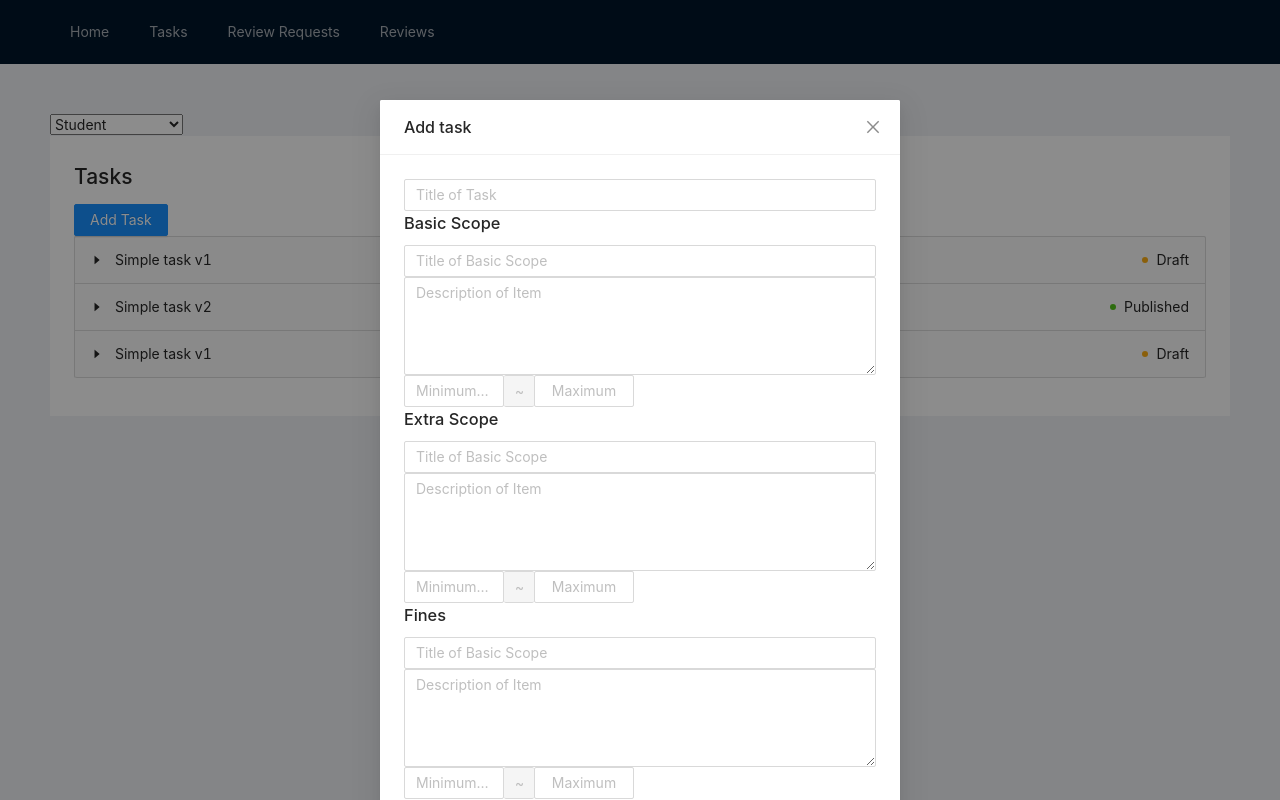
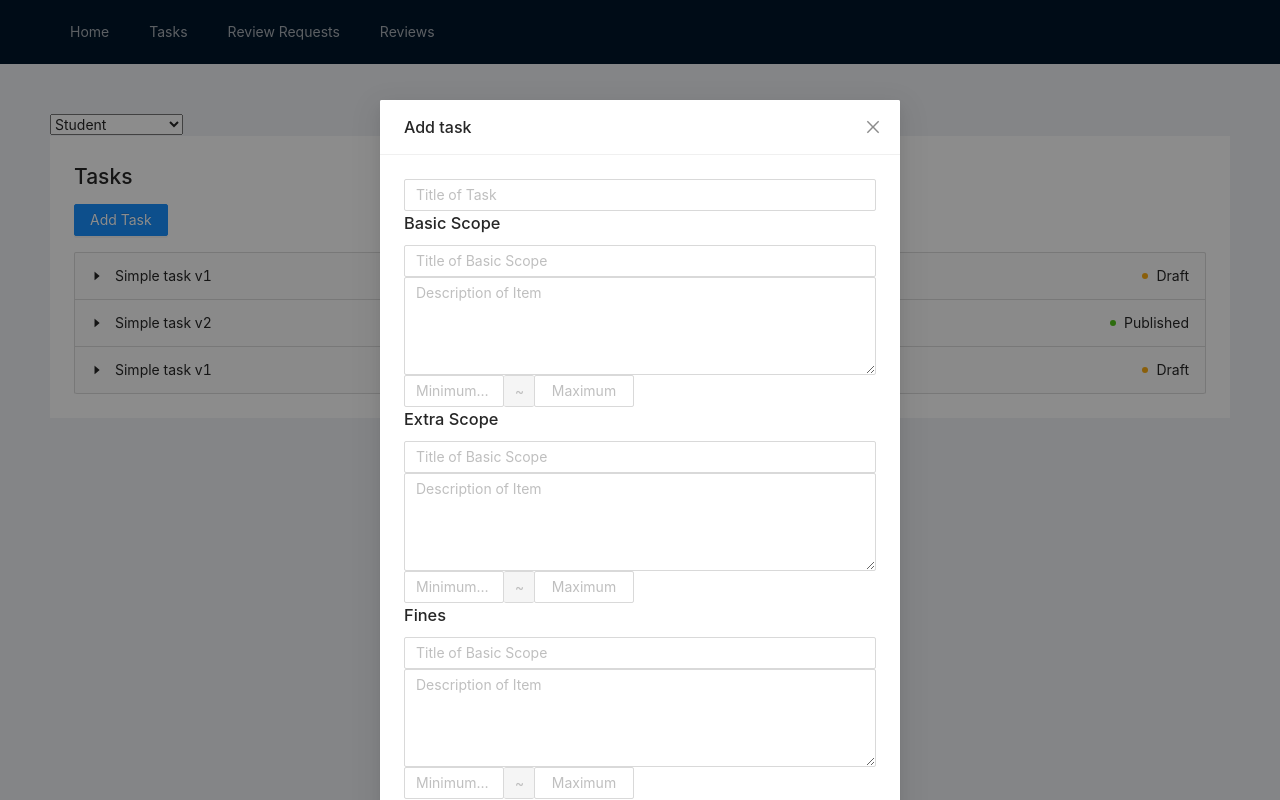
Before and after one commit to lp-msarchitect/x-check-app, a React (Create React App) app: page /tasks in a window 1280 px wide. Both pictures are taken after a click on the button "Add Task". Built offline with nearby package versions, Linux system fonts and the light colour scheme; data requests are answered from the project's data file.

Commit message:
refactor: rename ButtonFOrCreateTask to ModalWrap, fix eslint warnings,

```diff
--- a/src/components/ButtonForCreateTask/ButtonForCreateTask.tsx
+++ /dev/null
@@ -1,65 +0,0 @@
-import React from 'react';
-import { Modal, Button } from 'antd';
-import ModalText from '../ModalText/ModalText';
-import DataService  from '../../services/data-service'
-
-class ButtonForCreateTask extends React.Component {
-    state = {
-      ModalText: 'Content of the modal',
-      visible: false,
-      confirmLoading: false,
-    };
-
-    showModal = () => {
-      this.setState({
-        visible: true,
-      });
-    };
-
-    handleOk = () => {
-      const dataService = new DataService();
-      dataService.sendTask('/tasks',{})
-      this.setState({
-        ModalText: 'The modal will be closed after two seconds',
-        confirmLoading: true,
-      });
-
-
-      setTimeout(() => {
-        this.setState({
-          visible: false,
-          confirmLoading: false,
-        });
-      }, 2000);
-    };
-
-    handleCancel = () => {
-      console.log('Clicked cancel button');
-      this.setState({
-        visible: false,
-      });
-
-    };
-
-    render() {
-      const { visible, confirmLoading,} = this.state;
-      return (
-        <>
-          <Button type="primary" onClick={this.showModal}>
-            Add Task
-          </Button>
-          <Modal
-            title="Add task"
-            visible={visible}
-            onOk={this.handleOk}
-            confirmLoading={confirmLoading}
-            onCancel={this.handleCancel}
-          >
-            <ModalText />
-          </Modal>
-        </>
-      );
-    }
-  }
-
-export default ButtonForCreateTask;
--- /dev/null
+++ b/src/components/ModalWrap/ModalWrap.scss
@@ -0,0 +1,3 @@
+.create-task-btn {
+  margin-bottom: 1rem;
+}
--- /dev/null
+++ b/src/components/ModalWrap/ModalWrap.tsx
@@ -0,0 +1,73 @@
+import React from 'react';
+import { Modal, Button } from 'antd';
+import ModalText from '../ModalText/ModalText';
+import DataService from '../../services/data-service';
+import './ModalWrap.scss';
+
+interface ModalState {
+  visible: boolean;
+  confirmLoading: boolean;
+}
+
+class ModalWrap extends React.Component<{}, ModalState> {
+  constructor(props: {}) {
+    super(props);
+    this.state = {
+      visible: false,
+      confirmLoading: false,
+    };
+  }
+
+  showModal = (): void => {
+    this.setState({
+      visible: true,
+    });
+  };
+
+  handleOk = (): void => {
+    const dataService = new DataService();
+    dataService.sendTask('/tasks', {});
+    this.setState({
+      confirmLoading: true,
+    });
+
+    setTimeout(() => {
+      this.setState({
+        visible: false,
+        confirmLoading: false,
+      });
+    }, 2000);
+  };
+
+  handleCancel = (): void => {
+    this.setState({
+      visible: false,
+    });
+  };
+
+  render(): JSX.Element {
+    const { visible, confirmLoading } = this.state;
+    return (
+      <>
+        <Button
+          type="primary"
+          onClick={this.showModal}
+          className="create-task-btn"
+        >
+          Add Task
+        </Button>
+        <Modal
+          title="Add task"
+          visible={visible}
+          onOk={this.handleOk}
+          confirmLoading={confirmLoading}
+          onCancel={this.handleCancel}
+        >
+          <ModalText />
+        </Modal>
+      </>
+    );
+  }
+}
+
+export default ModalWrap;
--- a/src/components/Tasks/Tasks.tsx
+++ b/src/components/Tasks/Tasks.tsx
@@ -5,7 +5,7 @@ import { Task, TaskState } from '../../models/data-models';
 import DataService from '../../services/data-service';
 import SingleTask from '../SingleTask/SingleTask';
 import './Tasks.scss';
-import ButtonForCreateTask from '../ButtonForCreateTask/ButtonForCreateTask'
+import Modal from '../ModalWrap/ModalWrap';
 
 const Tasks = (): JSX.Element => {
   const { Panel } = Collapse;
@@ -39,7 +39,7 @@ const Tasks = (): JSX.Element => {
   return (
     <div className="tasks">
       <h2>Tasks</h2>
-      <ButtonForCreateTask />
+      <Modal />
       <Collapse
         accordion
         // bordered={false}
```
Also changed, not shown: src/components/ButtonForCreateTask/ButtonForCreateTask.scss (deleted).
